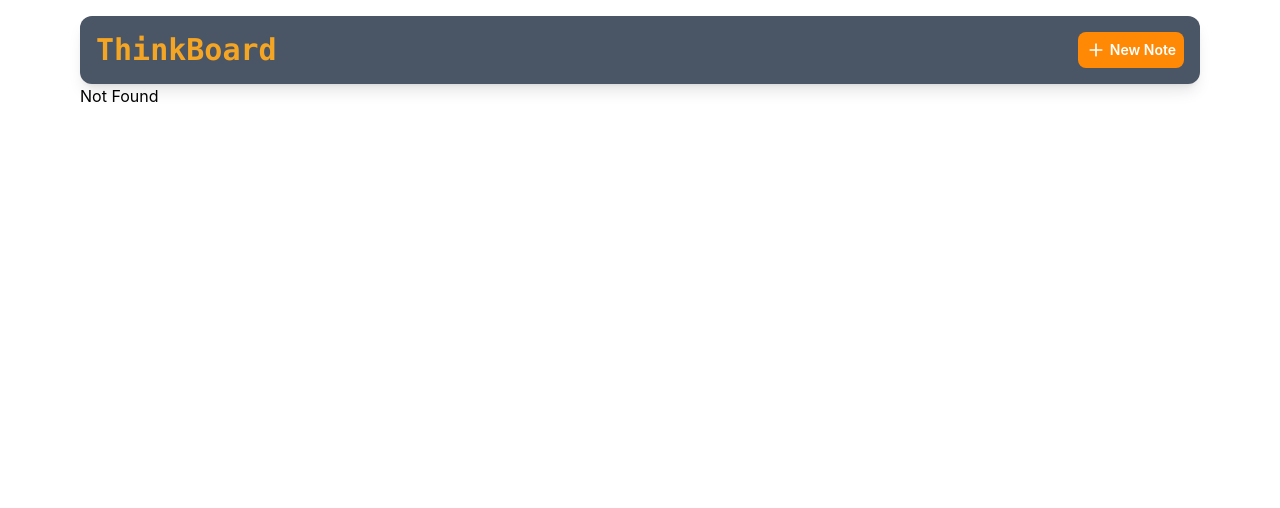
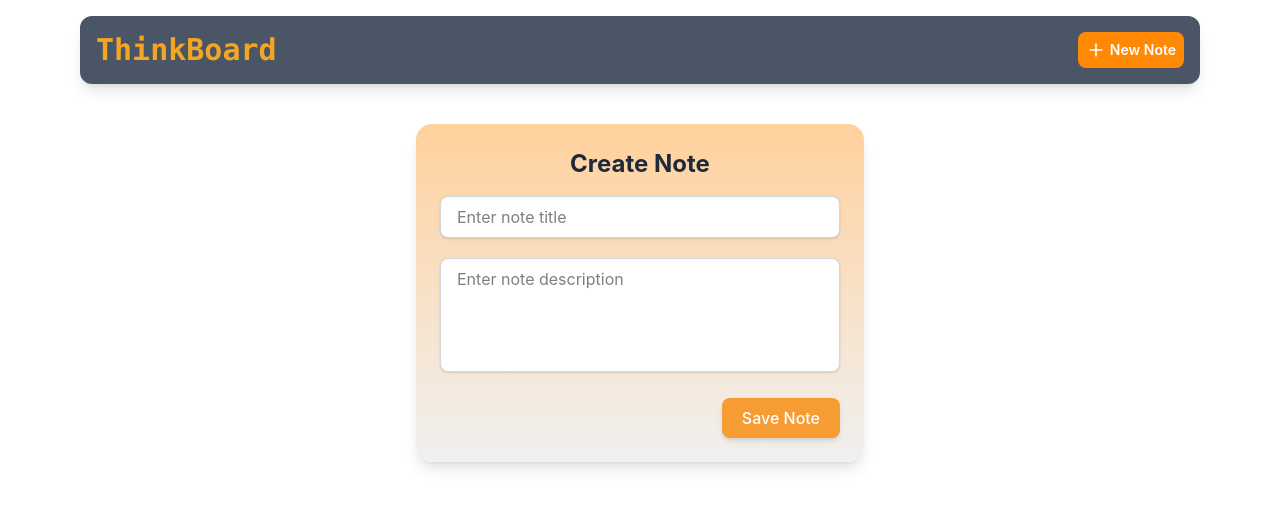
Before and after one commit to Biprotosh/thinkboard, a React app in the folder frontend/: page /create-note in a window 1280 px wide. Before the commit this address had no page. Shown: the top 508 px of the page. Built offline with nearby package versions, Linux system fonts and the light colour scheme; the HTML template or start-up script is replaced by a standard one.

Commit message:
Implementd NoteForm component using tanstack-form and zod

```diff
--- a/frontend/package.json
+++ b/frontend/package.json
@@ -15,16 +15,19 @@
   "dependencies": {
     "@tailwindcss/vite": "^4.0.6",
     "@tanstack/react-devtools": "^0.2.2",
+    "@tanstack/react-form": "^1.19.4",
     "@tanstack/react-query": "^5.87.1",
     "@tanstack/react-router": "^1.130.2",
     "@tanstack/react-router-devtools": "^1.131.5",
     "@tanstack/router-plugin": "^1.121.2",
+    "@tanstack/zod-form-adapter": "^0.42.1",
     "axios": "^1.11.0",
     "react": "^19.0.0",
     "react-dom": "^19.0.0",
     "react-hot-toast": "^2.6.0",
     "react-icons": "^5.5.0",
-    "tailwindcss": "^4.0.6"
+    "tailwindcss": "^4.0.6",
+    "zod": "^3.25.76"
   },
   "devDependencies": {
     "@tanstack/eslint-config": "^0.3.0",
--- a/frontend/src/components/Navbar.tsx
+++ b/frontend/src/components/Navbar.tsx
@@ -9,7 +9,7 @@ const Navbar = () => {
           <h1 className="text-3xl font-bold font-mono text-[#F5A524]">ThinkBoard</h1>
         </Link>
         <div className="flex items-center gap-4">
-          <Link to={"/"} className="flex gap-2 items-center">
+          <Link to={"/create-note"} className="flex gap-2 items-center">
             <button className="font-semibold px-2 py-2 text-sm rounded-lg bg-orange-400 text-white hover:bg-orange-500 transition flex items-center gap-1">
               <FiPlus size={20} />  New Note
             </button>
--- a/frontend/src/components/NoteCard.tsx
+++ b/frontend/src/components/NoteCard.tsx
@@ -1,10 +1,10 @@
 // import { Link } from "@tanstack/react-router";
-import type { INote } from "../types/Note";
+import type { TNote } from "../types/Note";
 // import { useMutation, useQueryClient } from "@tanstack/react-query";
 // import toast from "react-hot-toast";
 // import { deleteNote } from "../services/noteServices";
 
-const NoteCard = ({ title, description, createdAt }: INote) => {
+const NoteCard = ({ title, description, createdAt }: TNote) => {
 
     // const queryClient = useQueryClient();
     // const { mutate } = useMutation({
--- /dev/null
+++ b/frontend/src/components/NoteForm.tsx
@@ -0,0 +1,101 @@
+import { useForm } from '@tanstack/react-form';
+
+import type { TNote } from '@/types/Note';
+import { noteSchema, type TNoteInput } from '@/schemas/noteSchema';
+
+type NoteFormProps = {
+    defaultValues?: TNote;
+    onSubmit: (data: TNote) => void;
+    heading: string;
+    submitLabel: string;
+};
+
+const NoteForm = ({ defaultValues, onSubmit, heading, submitLabel }: NoteFormProps) => {
+
+    const form = useForm({
+        defaultValues: defaultValues ? defaultValues : {
+            title: "",
+            description: "",
+        } as TNoteInput,
+        onSubmit: ({ value }) => {
+            console.log(value);
+        }
+
+    });
+
+    return (
+        <div className="w-full max-w-md p-6 mx-auto mt-10 bg-gradient-to-t to-[#ffd19c] from-[#f0f0f0] rounded-2xl shadow-lg">
+            <header className="mb-4 text-center">
+                <h3 className="text-2xl font-bold text-gray-800">{heading}</h3>
+            </header>
+
+            <form
+                onSubmit={(e) => {
+                    e.preventDefault();
+                    form.handleSubmit();
+                }}
+                className="space-y-5"
+            >
+                <form.Field
+                    name='title'
+                    validators={{
+                        onChange: ({ value }) => {
+                            const { success, error } = noteSchema.shape.title.safeParse(value);
+                            return success ? undefined :error.errors[0].message;
+                        }
+                    }}
+                    children={(field) => (
+                        <div>
+                            <input
+                                type="text"
+                                value={field.state.value}
+                                onChange={(e) => field.handleChange(e.target.value)}
+                                placeholder="Enter note title"
+                                className="bg-white w-full px-4 py-2 border border-gray-300 rounded-lg shadow-sm focus:outline-none focus:ring-2 focus:ring-[#f79c33] focus:border-transparent"
+                            />
+                            {field.state.meta.errors?.[0] && (
+                                <p className="text-red-500 text-sm ml-1">{field.state.meta.errors[0]}</p>
+                            )}
+                        </div>
+                    )}
+                />
+
+                <form.Field
+                    name='description'
+                    validators={{
+                        onChange: ({ value }) => {
+                            const { success, error } = noteSchema.shape.description.safeParse(value);
+                            return success ? undefined : error.errors[0].message;
+                        }
+                    }}
+                    children={(field) => (
+                        <div>
+                            <textarea
+                                value={field.state.value}
+                                onChange={(e) => field.handleChange(e.target.value)}
+                                rows={4}
+                                placeholder="Enter note description"
+                                className="bg-white w-full px-4 py-2 border border-gray-300 rounded-lg shadow-sm resize-none focus:outline-none focus:ring-2 focus:ring-[#f79c33] focus:border-transparent"
+                            />
+                            {field.state.meta.errors?.[0] && (
+                                <p className="text-red-500 text-sm ml-1">{field.state.meta.errors[0]}</p>
+                            )}
+                        </div>
+                    )}
+                />
+
+                <footer className="flex justify-end">
+                    <button
+                        type="submit"
+                        className="px-5 py-2 text-white font-medium bg-[#f79c33] rounded-lg shadow-md hover:bg-[#e0892c] focus:outline-none focus:ring-2 focus:ring-offset-1 focus:ring-[#f79c33] transition"
+                    >
+                        {submitLabel}
+                    </button>
+                </footer>
+            </form>
+        </div>
+
+    );
+};
+
+export default NoteForm;
--- a/frontend/src/main.tsx
+++ b/frontend/src/main.tsx
@@ -35,9 +35,9 @@ if (rootElement && !rootElement.innerHTML) {
   const root = ReactDOM.createRoot(rootElement)
   root.render(
     <StrictMode>
-      <Toaster position='top-center'/>
+      <Toaster position='top-center' />
       <QueryClientProvider client={queryClient}>
-      <RouterProvider router={router} />
+        <RouterProvider router={router} />
       </QueryClientProvider>
     </StrictMode>,
   )
--- a/frontend/src/routeTree.gen.ts
+++ b/frontend/src/routeTree.gen.ts
@@ -10,33 +10,43 @@
 
 import { Route as rootRouteImport } from './routes/__root'
 import { Route as IndexRouteImport } from './routes/index'
+import { Route as CreateNoteIndexRouteImport } from './routes/create-note/index'
 
 const IndexRoute = IndexRouteImport.update({
   id: '/',
   path: '/',
   getParentRoute: () => rootRouteImport,
 } as any)
+const CreateNoteIndexRoute = CreateNoteIndexRouteImport.update({
+  id: '/create-note/',
+  path: '/create-note/',
+  getParentRoute: () => rootRouteImport,
+} as any)
 
 export interface FileRoutesByFullPath {
   '/': typeof IndexRoute
+  '/create-note': typeof CreateNoteIndexRoute
 }
 export interface FileRoutesByTo {
   '/': typeof IndexRoute
+  '/create-note': typeof CreateNoteIndexRoute
 }
 export interface FileRoutesById {
   __root__: typeof rootRouteImport
   '/': typeof IndexRoute
+  '/create-note/': typeof CreateNoteIndexRoute
 }
 export interface FileRouteTypes {
   fileRoutesByFullPath: FileRoutesByFullPath
-  fullPaths: '/'
+  fullPaths: '/' | '/create-note'
   fileRoutesByTo: FileRoutesByTo
-  to: '/'
-  id: '__root__' | '/'
+  to: '/' | '/create-note'
+  id: '__root__' | '/' | '/create-note/'
   fileRoutesById: FileRoutesById
 }
 export interface RootRouteChildren {
   IndexRoute: typeof IndexRoute
+  CreateNoteIndexRoute: typeof CreateNoteIndexRoute
 }
 
 declare module '@tanstack/react-router' {
@@ -48,11 +58,19 @@ declare module '@tanstack/react-router' {
       preLoaderRoute: typeof IndexRouteImport
       parentRoute: typeof rootRouteImport
     }
+    '/create-note/': {
+      id: '/create-note/'
+      path: '/create-note'
+      fullPath: '/create-note'
+      preLoaderRoute: typeof CreateNoteIndexRouteImport
+      parentRoute: typeof rootRouteImport
+    }
   }
 }
 
 const rootRouteChildren: RootRouteChildren = {
   IndexRoute: IndexRoute,
+  CreateNoteIndexRoute: CreateNoteIndexRoute,
 }
 export const routeTree = rootRouteImport
   ._addFileChildren(rootRouteChildren)
--- /dev/null
+++ b/frontend/src/routes/create-note/index.tsx
@@ -0,0 +1,41 @@
+import NoteForm from '@/components/NoteForm';
+import { useQueryClient } from '@tanstack/react-query';
+import { createFileRoute, useNavigate } from '@tanstack/react-router'
+
+export const Route = createFileRoute('/create-note/')({
+  component: CreateNote,
+})
+
+function CreateNote() {
+
+  const queryClient = useQueryClient();
+  const navigate = useNavigate();
+
+  // const {mutate} = useMutation({
+  //   mutationFn: createNote,
+  //   onSuccess: () => {
+  //     toast.success("Note created successfully!");
+  //     // invalidate or refetch notes list
+  //     queryClient.invalidateQueries({ queryKey: ["api", "notes"] });
+
+  //     // queryClient.setQueryData(["api", "notes"], (oldQueryData) => {
+  //     //   return {
+  //     //     ...oldQueryData,
+  //     //     data: [...oldQueryData.data, newData.data]
+  //     //   }
+  //     // })
+  //     navigate({to:"/"});
+  //   },
+  //   onError: () => {
+  //     toast.error("Failed to create note");
+  //   }
+  // });
+
+   return (
+    <NoteForm
+      heading="Create Note"
+      submitLabel="Save Note"
+      onSubmit={() => {}}
+    />
+  );
+}
--- a/frontend/src/routes/index.tsx
+++ b/frontend/src/routes/index.tsx
@@ -4,7 +4,7 @@ import axios from 'axios';
 import toast from 'react-hot-toast';
 
 import NoteCard from '@/components/NoteCard'
-import type { INote } from '@/types/Note';
+import type { TNote } from '@/types/Note';
 
 export const Route = createFileRoute('/')({
     component: App,
@@ -29,7 +29,7 @@ function App() {
             <section className='mt-3'>
                 {data?.data?.length > 0 && (
                     <div className="grid grid-cols-1 md:grid-cols-2 lg:grid-cols-3 gap-6">
-                        {data?.data?.map((note: INote) => (
+                        {data?.data?.map((note: TNote) => (
                             <div key={note._id}>
                                 <NoteCard {...note} />
                             </div>
--- /dev/null
+++ b/frontend/src/schemas/noteSchema.ts
@@ -0,0 +1,8 @@
+import { z } from "zod";
+
+export const noteSchema = z.object({
+  title: z.string().min(1, "Title is required"),
+  description: z.string().min(1, "Description is required"),
+});
+
+export type TNoteInput = z.infer<typeof noteSchema>;
--- a/frontend/src/types/Note.ts
+++ b/frontend/src/types/Note.ts
@@ -1,4 +1,4 @@
-export interface INote extends Document {
+export type TNote = {
     _id?: string;
   title: string;
   description: string;
```
Also changed, not shown: 1 other file (tests, documents, lock files or other folders).
